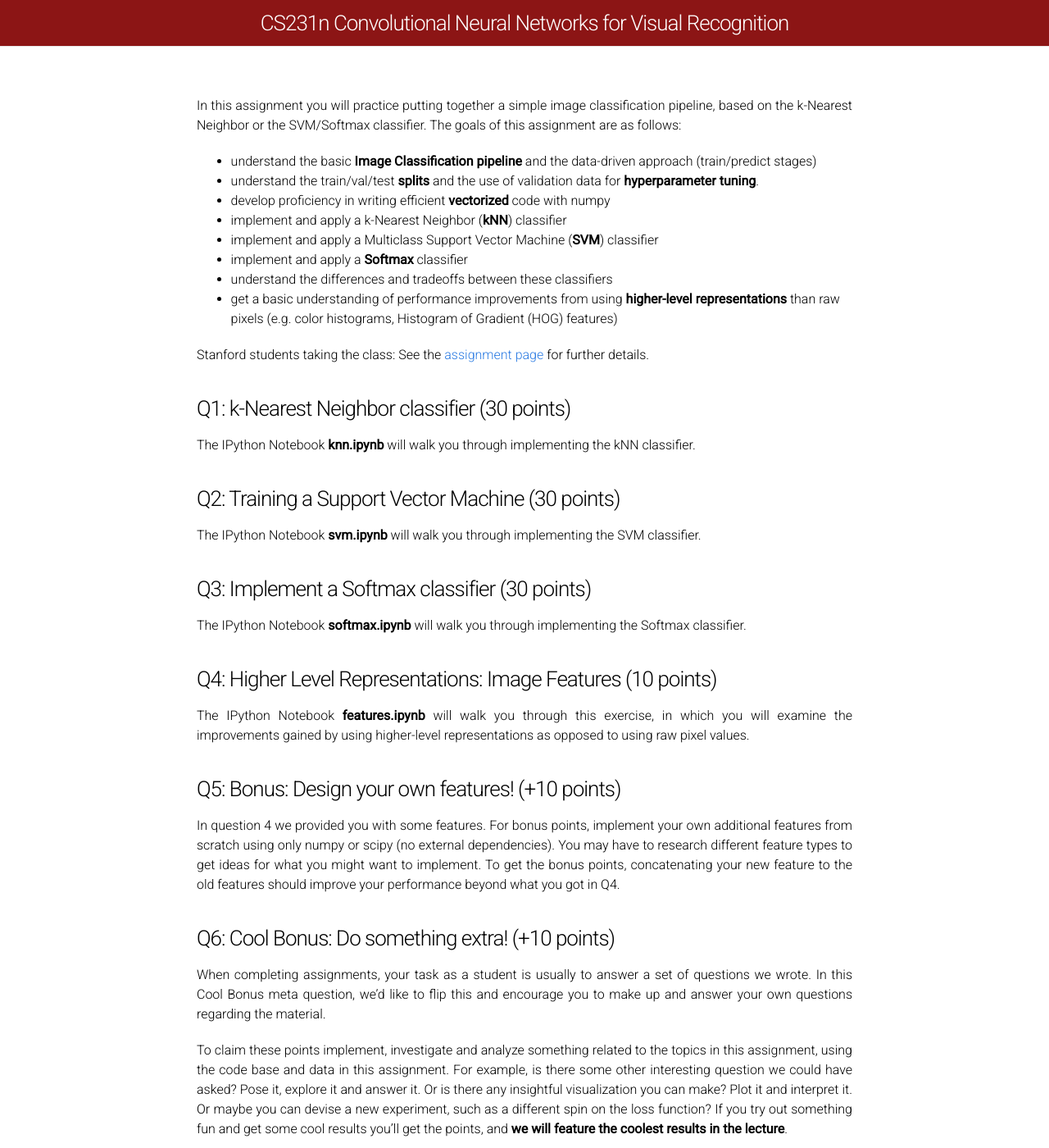
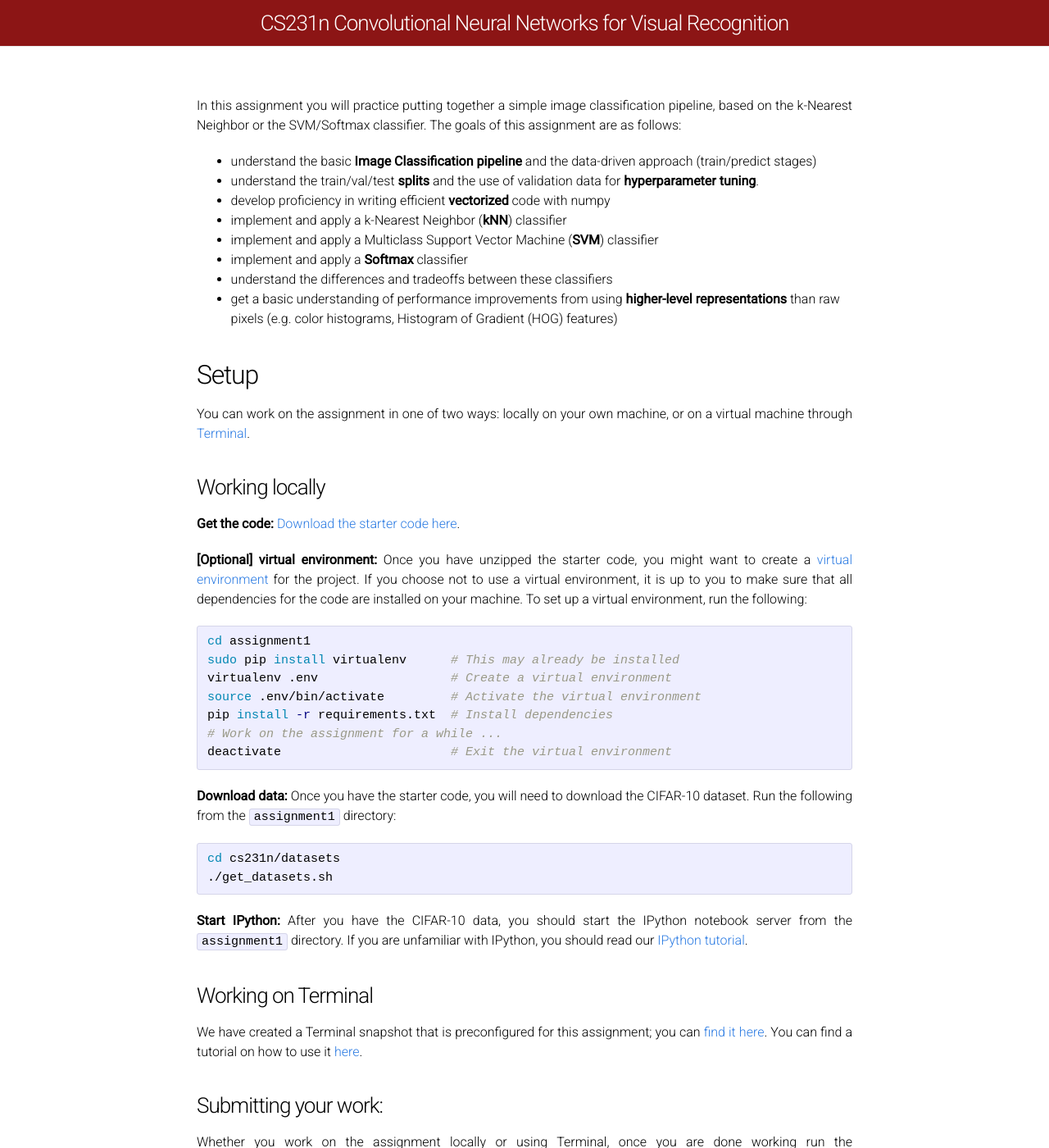
Before and after one commit to cs231n/cs231n.github.io, a Jekyll site: the page built from assignment1.md, in a window 1280 px wide and 1400 px high. Shown: the whole window at 82% size. Built offline with Jekyll 4.4.1, drawn with Linux system fonts in a browser that asks for light colours; Markdown is read by kramdown in place of the engine named in the settings; some of the changed text lies outside the part shown.

Commit message:
changes to a1

````diff
--- a/assignment1.md
+++ b/assignment1.md
@@ -15,7 +15,55 @@
 - understand the differences and tradeoffs between these classifiers
 - get a basic understanding of performance improvements from using **higher-level representations** than raw pixels (e.g. color histograms, Histogram of Gradient (HOG) features)
 
-Stanford students taking the class: See the [assignment page](http://vision.stanford.edu/teaching/cs231n/assignments.html) for further details.
+## Setup
+You can work on the assignment in one of two ways: locally on your own machine, or on a virtual machine
+through [Terminal](https://www.terminal.com/).
+
+### Working locally
+**Get the code:**
+[Download the starter code here](http://vision.stanford.edu/teaching/cs231n/assignment1.zip).
+
+**[Optional] virtual environment:**
+Once you have unzipped the starter code, you might want to create a
+[virtual environment](http://docs.python-guide.org/en/latest/dev/virtualenvs/)
+for the project. If you choose not to use a virtual environment, it is up to you
+to make sure that all dependencies for the code are installed on your machine.
+To set up a virtual environment, run the following:
+
+```bash
+cd assignment1
+sudo pip install virtualenv      # This may already be installed
+virtualenv .env                  # Create a virtual environment
+source .env/bin/activate         # Activate the virtual environment
+pip install -r requirements.txt  # Install dependencies
+# Work on the assignment for a while ...
+deactivate                       # Exit the virtual environment
+```
+
+**Download data:**
+Once you have the starter code, you will need to download the CIFAR-10 dataset.
+Run the following from the `assignment1` directory:
+
+```bash
+cd cs231n/datasets
+./get_datasets.sh
+```
+
+**Start IPython:**
+After you have the CIFAR-10 data, you should start the IPython notebook server from the
+`assignment1` directory. If you are unfamiliar with IPython, you should read our
+[IPython tutorial](/ipython-tutorial).
+
+### Working on Terminal
+We have created a Terminal snapshot that is preconfigured for this assignment;
+you can [find it here](https://www.terminal.com/tiny/C9uqWtabDt). You can find a tutorial on how to use it [here](/terminal-tutorial).
+
+### Submitting your work:
+Whether you work on the assignment locally or using Terminal, once you are done
+working run the `collectSubmission.sh` script; this will produce a file called
+`assignment1.zip`. Upload this file to your dropbox on
+[the coursework](https://coursework.stanford.edu/portal/site/W15-CS-231N-01/)
+page for the course.
 
 ### Q1: k-Nearest Neighbor classifier (30 points)
 
@@ -35,10 +83,10 @@
 
 ### Q5: Bonus: Design your own features! (+10 points)
 
-In question 4 we provided you with some features. For bonus points, implement your own additional features from scratch using only numpy or scipy (no external dependencies). You may have to research different feature types to get ideas for what you might want to implement. To get the bonus points, concatenating your new feature to the old features should improve your performance beyond what you got in Q4.
+In this assignment we provide you with Color Histograms and HOG features. To claim these bonus points, implement your own additional features from scratch, and using only numpy or scipy (no external dependencies). You will have to research different feature types to get ideas for what you might want to implement. Your new feature should help you improve the performance beyond what you got in Q4 if you wish to get these bonus points.
+
+**Submit to the class leaderboard**. We also provide some test images for which you do not have labels. Apply your classifier on these test images and upload your classifications using the script `blah.py`. This will submit your entry to a leaderboard.
 
 ### Q6: Cool Bonus: Do something extra! (+10 points)
 
-When completing assignments, your task as a student is usually to answer a set of questions we wrote. In this Cool Bonus meta question, we'd like to flip this and encourage you to make up and answer your own questions regarding the material.
-
-To claim these points implement, investigate and analyze something related to the topics in this assignment, using the code base and data in this assignment. For example, is there some other interesting question we could have asked? Pose it, explore it and answer it. Or is there any insightful visualization you can make? Plot it and interpret it. Or maybe you can devise a new experiment, such as a different spin on the loss function? If you try out something fun and get some cool results you'll get the points, and **we will feature the coolest results in the lecture**.
+Implement, investigate or analyze something extra surrounding the topics in this assignment, and using the code you developed. For example, is there some other interesting question we could have asked? Is there any insightful visualization you can plot? Or maybe you can experiment with a spin on the loss function? If you try out something cool we'll give you points and might feature your results in the lecture.
````
